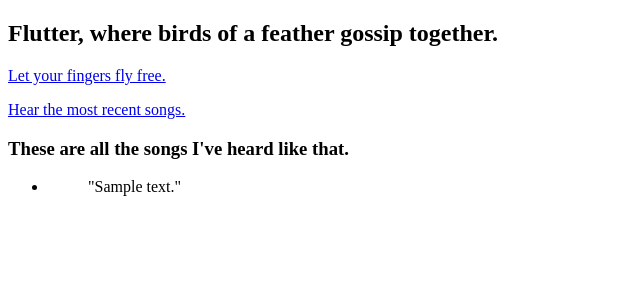
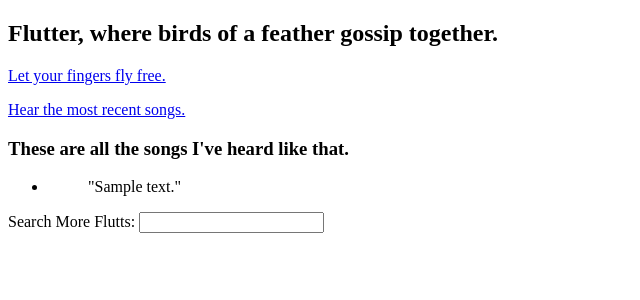
Before and after one commit to Kaylotura/-codeguild, a Django app: page /search in a window 1280 px wide. Shown: the top 300 px of the page, without its empty margins (0-640 px from the left). Run offline with Django 3.2, Linux system fonts and the light colour scheme; tables that the repository leaves empty hold one stand-in row (values such as "Sample post").

Commit message:
added searchbar to queery page

```diff
--- a/practice/flutter/flutter/templates/flutter/query.html
+++ b/practice/flutter/flutter/templates/flutter/query.html
@@ -22,5 +22,11 @@
       </li>
     {% endfor %}
     </ul>
+    <form method="get" action="{% url 'search'%}">
+    {% csrf_token %}
+      <label>
+        Search More Flutts: <input type="text" name="query">
+      </label>
+    </form>
   </body>
 </html>
```
